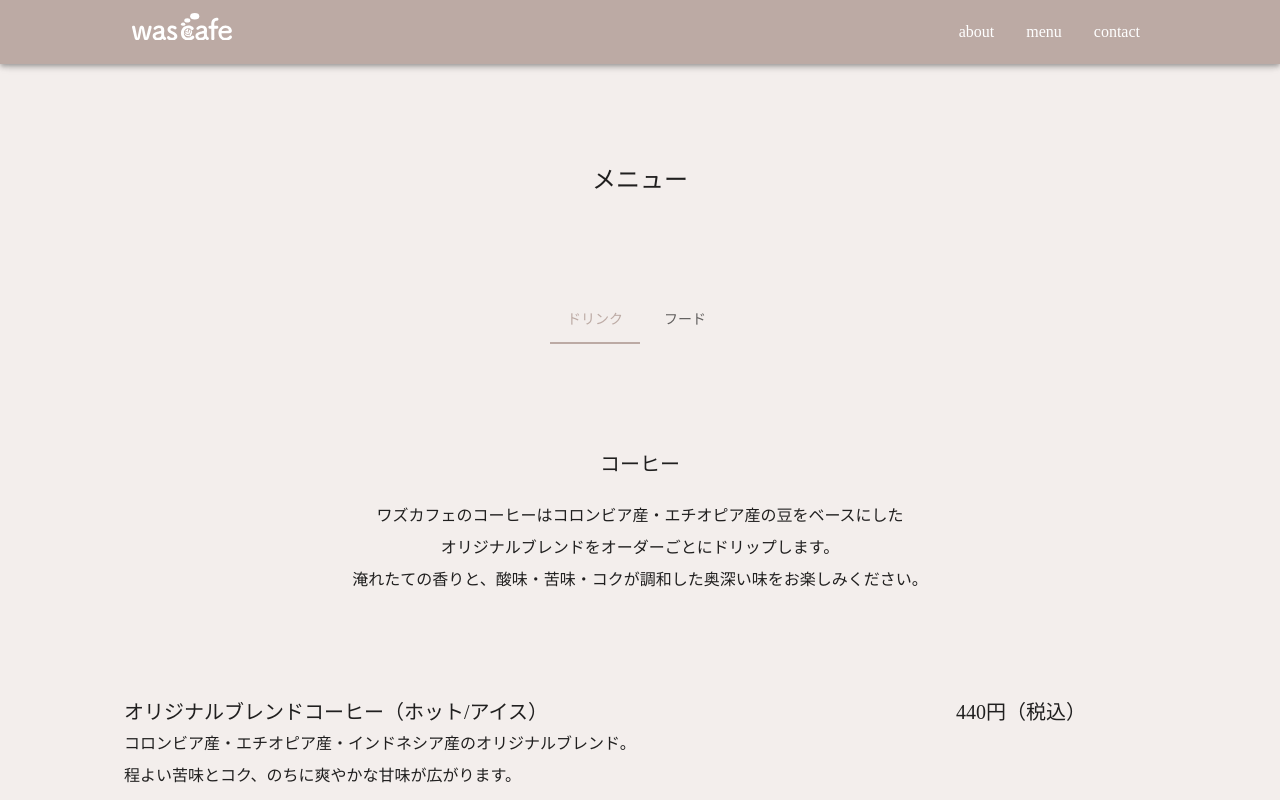
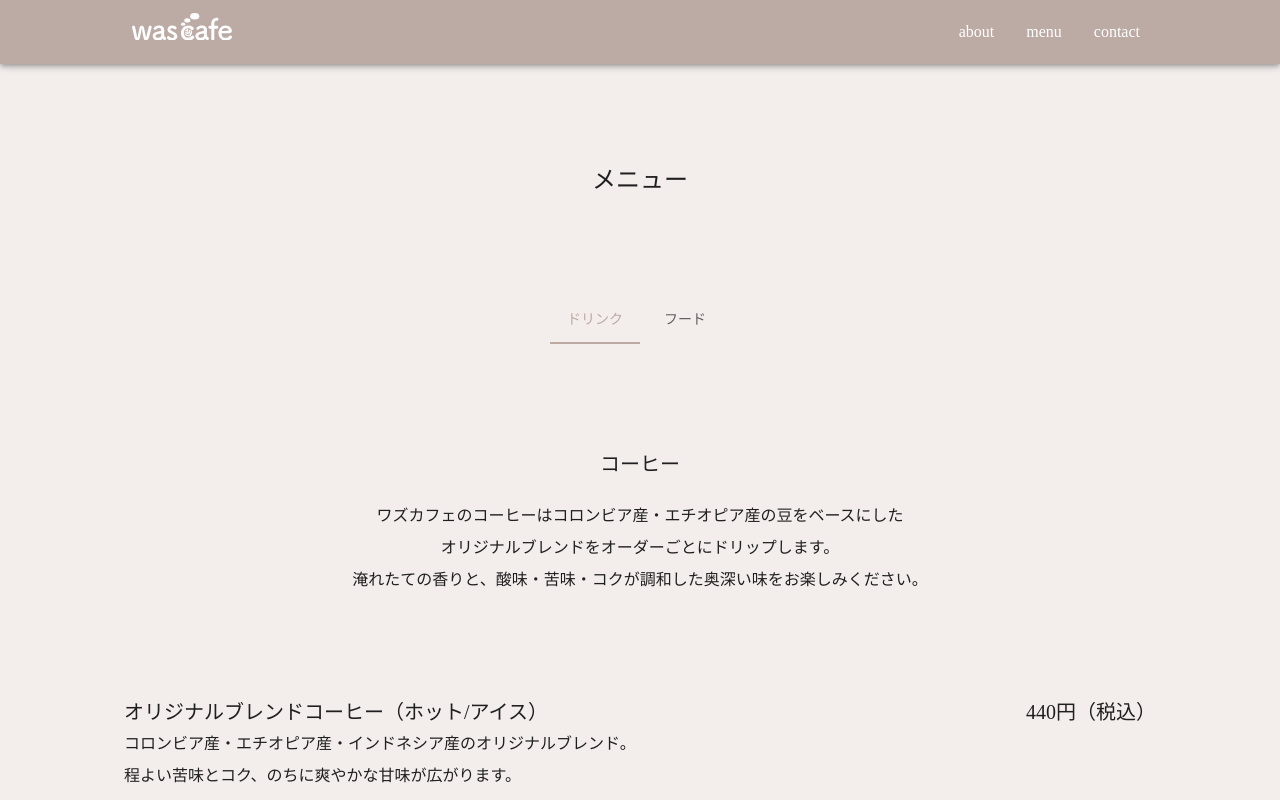
Before and after one commit to kimuracoki/wascafe, a React (Vite) app: page /marketing/dai43/01/menu in a window 1280 px wide. Shown: the top 800 px of the page. Built offline with nearby package versions, Linux system fonts and the light colour scheme; a web font is replaced by a local one.

Commit message:
Upd textalign right

```diff
--- a/src/features/menu/components/MenuItem.tsx
+++ b/src/features/menu/components/MenuItem.tsx
@@ -15,7 +15,7 @@ function MenuItem(props: Props) {
                     >{props.item}</Typography>
                 </Grid2>
                 <Grid2
-                    width={{ xs: '100%', sm: '200px' }}
+                    width={{ xs: '100%', sm: '350px' }}
                     sx={{
                         marginRight: '0',
                         marginLeft: 'auto',
@@ -24,6 +24,7 @@ function MenuItem(props: Props) {
                     <Typography
                         sx={{
                             fontSize: { xs: '16px', sm: '20px' },
+                            textAlign: 'right'
                         }}
                     >{props.price}</Typography>
                 </Grid2>
```
